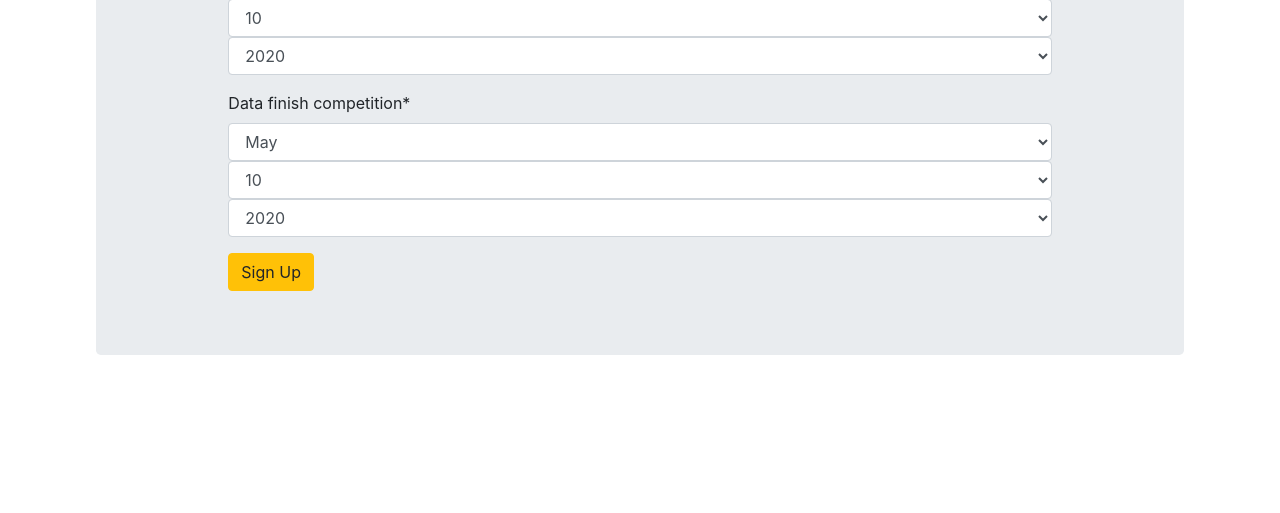
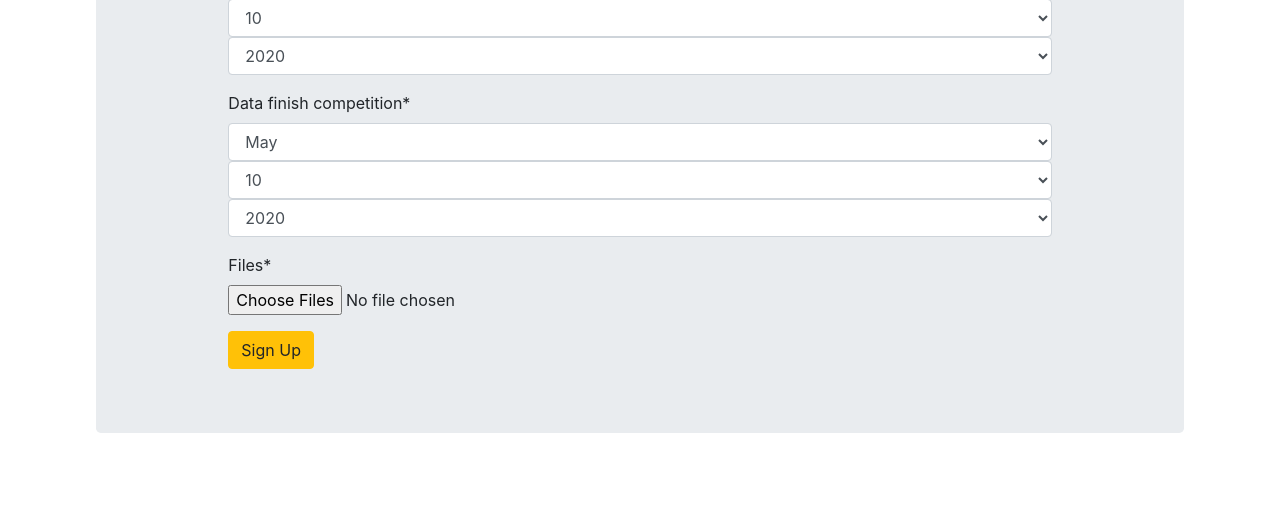
Before and after one commit to latra/codeleague, a Django app: page /competition/create/ in a window 1280 px wide. Shown: the part 967-1480 px from the top of the page. Before the commit the page ends 1322 px from the top, so only its background shows below. Run offline with Django 3.2, Linux system fonts and the light colour scheme; the visitor is signed in with stand-in values (Sample User, id 1); parts of the project's set-up code (start-up, migrations or seed data) failed here and were passed over; some libraries are stand-ins or nearby versions.

Commit message:
Añadir archivos al crear una competicion

```diff
--- a/apps/competition/forms.py
+++ b/apps/competition/forms.py
@@ -27,10 +27,11 @@ class CustomSplitDateTimeWidget(forms.MultiWidget):
 
 
 class CompetitionCreationForm(forms.ModelForm):
+    files = forms.FileField(widget=forms.ClearableFileInput(attrs={'multiple': True}))
     class Meta:
         model = Competition
         fields = '__all__'
-        exclude = ['categories', 'owner']
+        exclude = ['categories', 'owner', 'files']
         widgets = {
             'data_start_inscription': forms.SelectDateWidget(),
             'data_finish_inscription': forms.SelectDateWidget(),
--- a/apps/competition/templates/competition/create.html
+++ b/apps/competition/templates/competition/create.html
@@ -12,7 +12,7 @@
             </div>
             <div class="row d-flex justify-content-center">
                 <div class="col-10">
-                    <form method="post">
+                    <form method="post" enctype="multipart/form-data">
                         {% csrf_token %}
                         {{ form|crispy }}
                         <button class="btn btn-warning" type="submit">Sign Up</button>
--- a/apps/competition/views.py
+++ b/apps/competition/views.py
@@ -3,11 +3,9 @@ from django.contrib.auth.mixins import LoginRequiredMixin, UserPassesTestMixin
 from django.urls import reverse_lazy
 from django.views.generic.edit import UpdateView
 from django.views import generic
-
+from django.shortcuts import render
 from apps.competition.forms import CompetitionCreationForm, TeamCreationForm, TeamJoinForm, TeamLeaveForm
-from apps.league.models import Team, Competition, Category
-from apps.competition.forms import CompetitionCreationForm, TeamCreationForm, TeamJoinForm
-from apps.league.models import Team, Competition
+from apps.league.models import Team, Competition, Category, Files
 
 
 class CreateCompetitionView(LoginRequiredMixin, generic.CreateView):
@@ -22,7 +20,14 @@ class CreateCompetitionView(LoginRequiredMixin, generic.CreateView):
     def form_valid(self, form):
         competition = form.save(commit=False)
         competition.owner = self.request.user
+        files = self.request.FILES.getlist('files')
         competition.save()
+        for file_name in files:
+            file_data = Files.create(str(file_name), file_name)
+            file_data.save()
+            competition.files.add(file_data)
+        competition.save()
+
         return http.HttpResponseRedirect(self.get_success_url())
 
 
--- a/apps/league/models.py
+++ b/apps/league/models.py
@@ -14,7 +14,19 @@ class Category(models.Model):
     def __str__(self):
         return f'Category {self.name}'
 
+class Files(models.Model):
 
+    title =  models.CharField(max_length=50)
+    file_field = models.FileField(upload_to="uploads/", blank=True)
+
+    @classmethod
+    def create(cls, title, file_field):
+        file_upload = cls(title=title, file_field = file_field)
+        # do something with the book
+        return file_upload
+
+    def __str__(self):
+        return f'Title {self.title} file{self.file_field}'
 class Competition(models.Model):
     title = models.CharField(max_length=50)
     description = models.TextField()
@@ -24,7 +36,7 @@ class Competition(models.Model):
     data_start_competition = models.DateTimeField(default=datetime.timezone.datetime.now)
     data_finish_competition = models.DateTimeField(default=datetime.timezone.datetime.now)
     categories = models.ManyToManyField(Category, blank=True)
-
+    files = models.ManyToManyField(Files, blank=True)
     def __str__(self):
         return f'{self.title}'
 
```
